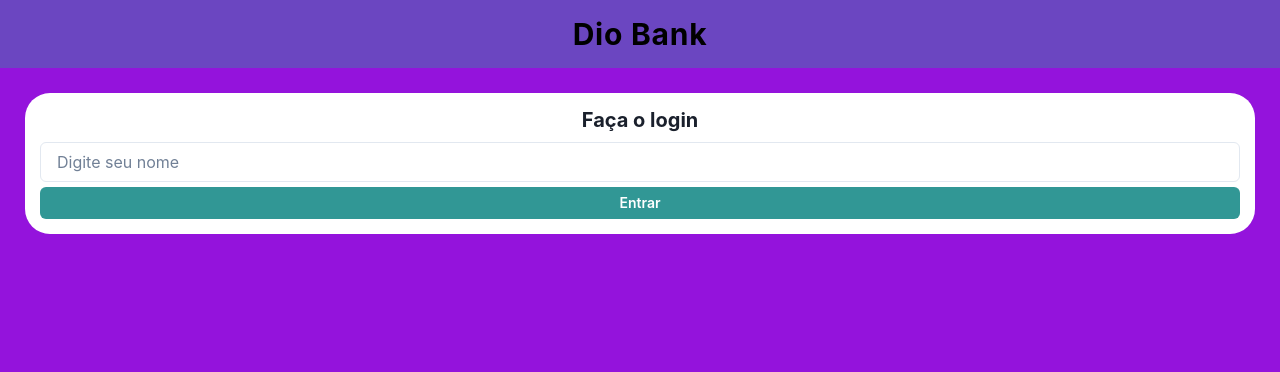
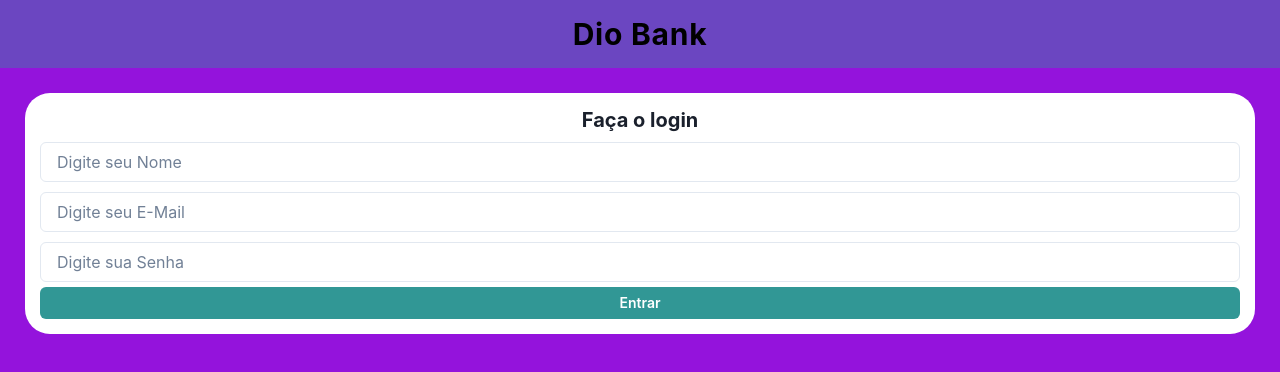
Before and after one commit to Juliocer/desafio02-dio-ts-chakra, a React (Create React App) app: page / in a window 1280 px wide. Shown: the top 372 px of the page. Built offline with nearby package versions, Linux system fonts and the light colour scheme.

Commit message:
continuando o estudo

```diff
--- a/src/components/Button/Button.tsx
+++ b/src/components/Button/Button.tsx
@@ -1,7 +1,7 @@
 import { Button } from "@chakra-ui/react";
 
 interface ButtonLoginProps {
-  onClick: () => void;
+  onClick?: () => void;
   label: string;
 }
 
--- a/src/components/Card/Card.tsx
+++ b/src/components/Card/Card.tsx
@@ -18,10 +18,19 @@ export const Card = () => {
                 </Center>
 
                 <Input
-                    placeholder="Digite seu nome"
+                    placeholder="Digite seu Nome"
                     marginTop="10px"
                     value={name}
                     onChange={(e) => setName(e.target.value)}
+                />
+                <Input
+                    placeholder="Digite seu E-Mail"
+                    marginTop="10px"
+                />
+                <Input
+                    placeholder="Digite sua Senha"
+                    type="password"
+                    marginTop="10px"
                 />
 
                 <Center>
--- a/src/services/login.tsx
+++ b/src/services/login.tsx
@@ -1,7 +1,3 @@
 export const login = (name: string): void => {
-    if(!name.trim()){
-        alert('Digite seu nome')
-        return;
-    }
     alert(`Bem vindo, ${name}!`)
 }
```
Also changed, not shown: src/App.tsx (+49 -0 lines), 1 other file (tests, documents, lock files or other folders).
